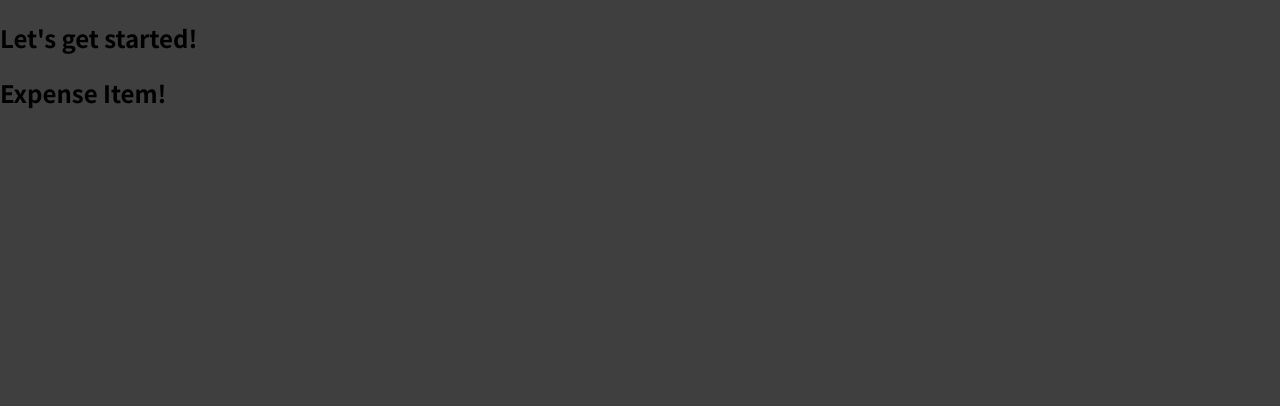
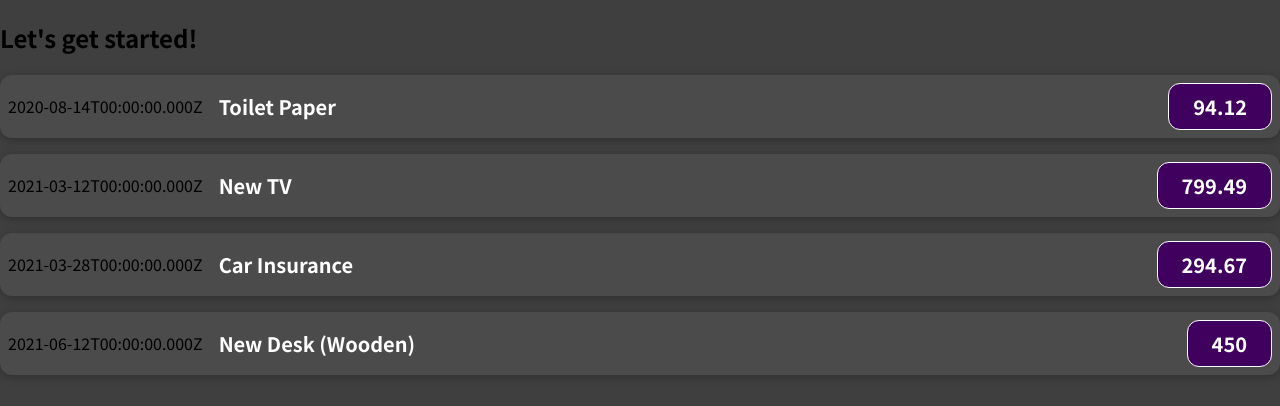
Before and after one commit to senamrit7/Expense-Tracker-using-ReactJS, a JavaScript app: page / in a window 1280 px wide. Shown: the top 406 px of the page. Built offline with nearby package versions, Linux system fonts and the light colour scheme.

Commit message:
Implemented Props

```diff
--- a/src/App.js
+++ b/src/App.js
@@ -1,10 +1,56 @@
 import ExpenseItem from "./components/ExpenseItem";
 
 function App() {
+  const expenses = [
+    {
+      id: "e1",
+      title: "Toilet Paper",
+      amount: 94.12,
+      date: new Date(2020, 7, 14),
+    },
+    {
+      id: "e2",
+      title: "New TV",
+      amount: 799.49,
+      date: new Date(2021, 2, 12),
+    },
+    {
+      id: "e3",
+      title: "Car Insurance",
+      amount: 294.67,
+      date: new Date(2021, 2, 28),
+    },
+    {
+      id: "e4",
+      title: "New Desk (Wooden)",
+      amount: 450,
+      date: new Date(2021, 5, 12),
+    },
+  ];
+
   return (
     <div>
       <h2>Let's get started!</h2>
-      <ExpenseItem></ExpenseItem>
+      <ExpenseItem
+        title={expenses[0].title}
+        amount={expenses[0].amount}
+        date={expenses[0].date}
+      ></ExpenseItem>
+      <ExpenseItem
+        title={expenses[1].title}
+        amount={expenses[1].amount}
+        date={expenses[1].date}
+      ></ExpenseItem>
+      <ExpenseItem
+        title={expenses[2].title}
+        amount={expenses[2].amount}
+        date={expenses[2].date}
+      ></ExpenseItem>
+      <ExpenseItem
+        title={expenses[3].title}
+        amount={expenses[3].amount}
+        date={expenses[3].date}
+      ></ExpenseItem>
     </div>
   );
 }
--- /dev/null
+++ b/src/components/ExpenseItem.css
@@ -0,0 +1,56 @@
+.expense-item {
+  display: flex;
+  justify-content: space-between;
+  align-items: center;
+  box-shadow: 0 2px 8px rgba(0, 0, 0, 0.25);
+  padding: 0.5rem;
+  margin: 1rem 0;
+  border-radius: 12px;
+  background-color: #4b4b4b;
+}
+
+.expense-item__description {
+  display: flex;
+  flex-direction: column;
+  gap: 1rem;
+  align-items: flex-end;
+  flex-flow: column-reverse;
+  justify-content: flex-start;
+  flex: 1;
+}
+
+.expense-item h2 {
+  color: #3a3a3a;
+  font-size: 1rem;
+  flex: 1;
+  margin: 0 1rem;
+  color: white;
+}
+
+.expense-item__price {
+  font-size: 1rem;
+  font-weight: bold;
+  color: white;
+  background-color: #40005d;
+  border: 1px solid white;
+  padding: 0.5rem;
+  border-radius: 12px;
+}
+
+@media (min-width: 580px) {
+  .expense-item__description {
+    flex-direction: row;
+    align-items: center;
+    justify-content: flex-start;
+    flex: 1;
+  }
+
+  .expense-item__description h2 {
+    font-size: 1.25rem;
+  }
+
+  .expense-item__price {
+    font-size: 1.25rem;
+    padding: 0.5rem 1.5rem;
+  }
+}
--- a/src/components/ExpenseItem.js
+++ b/src/components/ExpenseItem.js
@@ -1,5 +1,18 @@
-function ExpenseItem() {
-  return <h2>Expense Item!</h2>;
+import "./ExpenseItem.css";
+function ExpenseItem(props) {
+  //const expenseDate = new Date(2022, 2, 1);
+  //const expenseTitle = "Car Insurance";
+  //const expenseAmount = 249.67;
+
+  return (
+    <div class="expense-item">
+      <div>{props.date.toISOString()}</div>
+      <div class="expense-item__description">
+        <h2>{props.title}</h2>
+        <div class="expense-item__price">{props.amount}</div>
+      </div>
+    </div>
+  );
 }
 
 export default ExpenseItem;
```
Also changed, not shown: 1 other file (tests, documents, lock files or other folders).
